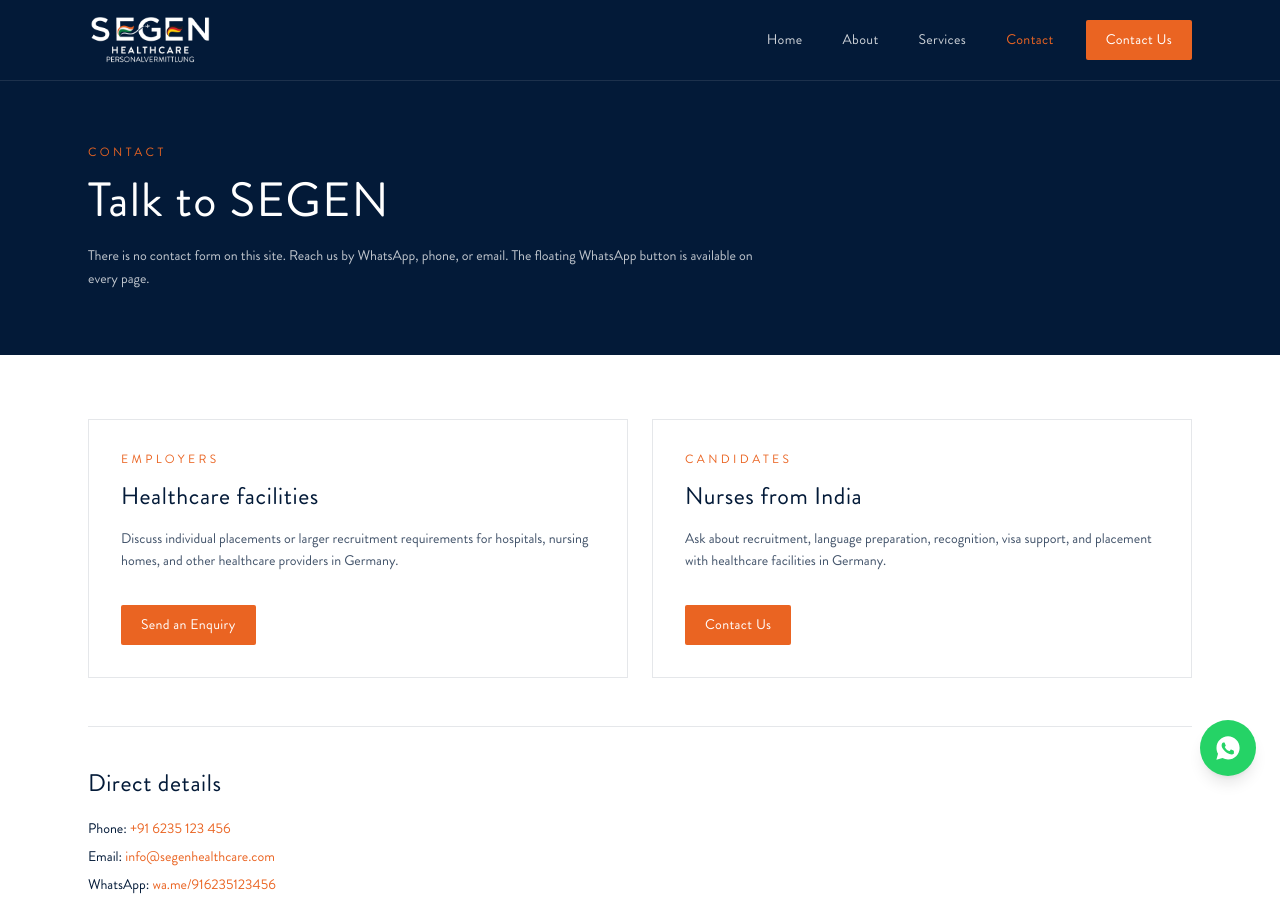
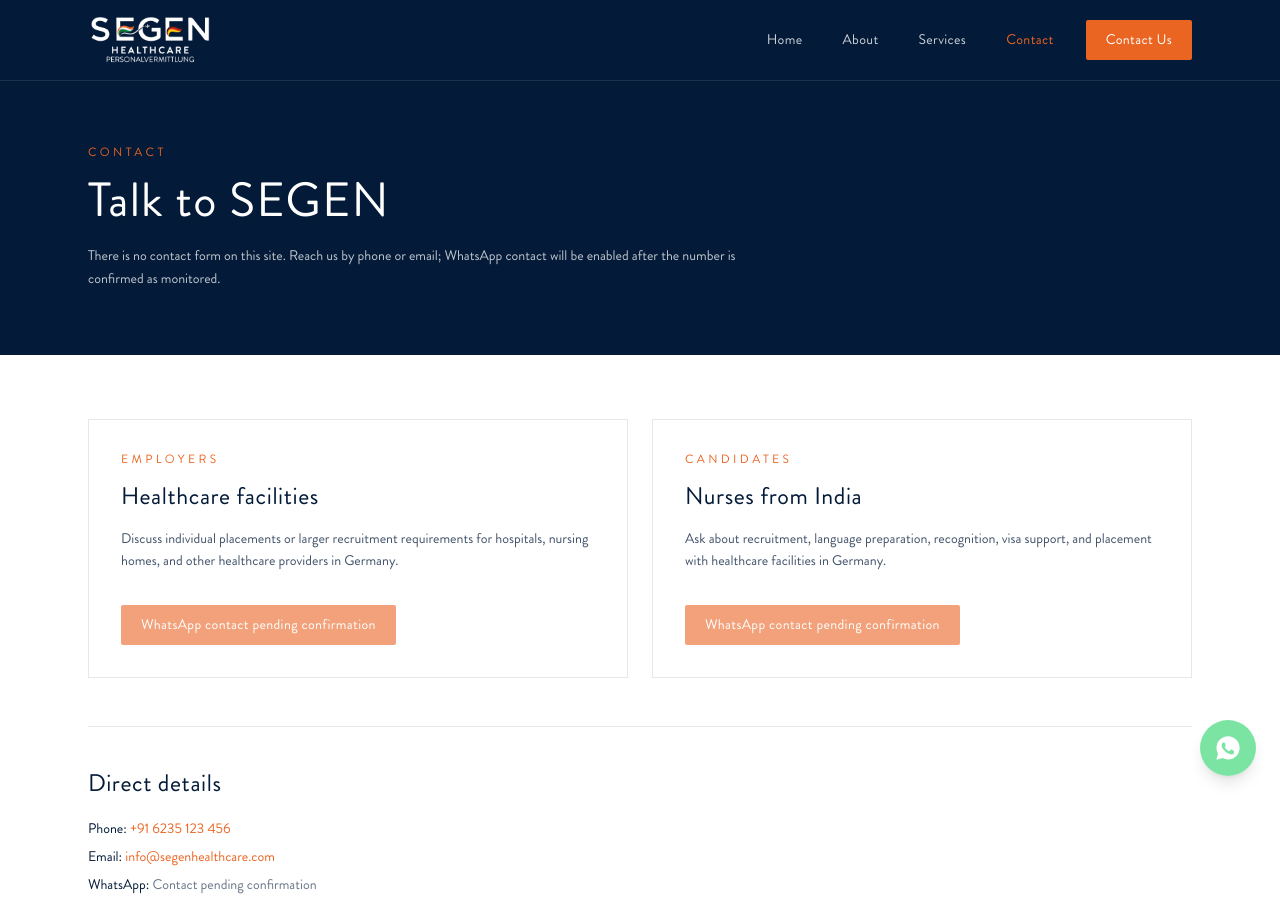
Before and after one commit to Pulsencode/segen, a website: page contact/index.html in a window 1280 px wide. Shown: the top 898 px of the page. Drawn offline with Linux system fonts and the light colour scheme.

Commit message:
Agent Host changes for agents/project-status-update-and-completion

```diff
--- a/contact/index.html
+++ b/contact/index.html
@@ -26,7 +26,7 @@
           <p class="section-kicker">Contact</p>
           <h1 class="mt-4 text-4xl tracking-wide sm:text-5xl">Talk to SEGEN</h1>
           <p class="mt-5 max-w-2xl text-sm leading-relaxed text-white/75">
-            There is no contact form on this site. Reach us by WhatsApp, phone, or email. The floating WhatsApp button is available on every page.
+            There is no contact form on this site. Reach us by phone or email; WhatsApp contact will be enabled after the number is confirmed as monitored.
           </p>
         </div>
       </section>
@@ -39,7 +39,7 @@
             <p class="mt-4 text-sm leading-relaxed text-segen-navy/75">
               Discuss individual placements or larger recruitment requirements for hospitals, nursing homes, and other healthcare providers in Germany.
             </p>
-            <a class="btn-primary mt-8" href="https://wa.me/916235123456" target="_blank" rel="noopener noreferrer">Send an Enquiry</a>
+            <span class="btn-primary mt-8 cursor-not-allowed opacity-60" aria-disabled="true" title="WhatsApp contact pending confirmation">WhatsApp contact pending confirmation</span>
           </article>
           <article class="border border-segen-navy/10 p-8">
             <p class="section-kicker">Candidates</p>
@@ -47,7 +47,7 @@
             <p class="mt-4 text-sm leading-relaxed text-segen-navy/75">
               Ask about recruitment, language preparation, recognition, visa support, and placement with healthcare facilities in Germany.
             </p>
-            <a class="btn-primary mt-8" href="https://wa.me/916235123456" target="_blank" rel="noopener noreferrer">Contact Us</a>
+            <span class="btn-primary mt-8 cursor-not-allowed opacity-60" aria-disabled="true" title="WhatsApp contact pending confirmation">WhatsApp contact pending confirmation</span>
           </article>
         </div>
 
@@ -56,7 +56,7 @@
           <ul class="mt-5 space-y-2 text-sm">
             <li>Phone: <a class="text-segen-orange hover:underline" href="tel:+916235123456">+91 6235 123 456</a></li>
             <li>Email: <a class="text-segen-orange hover:underline" href="mailto:info@segenhealthcare.com">info@segenhealthcare.com</a></li>
-            <li>WhatsApp: <a class="text-segen-orange hover:underline" href="https://wa.me/916235123456" target="_blank" rel="noopener noreferrer">wa.me/916235123456</a></li>
+            <li>WhatsApp: <span class="text-segen-navy/60" title="WhatsApp contact pending confirmation">Contact pending confirmation</span></li>
           </ul>
           <p class="mt-6 text-xs text-segen-navy/50">Office address is not displayed pending verification.</p>
         </div>
--- a/partials/footer.html
+++ b/partials/footer.html
@@ -39,13 +39,12 @@
   </div>
 </footer>
 
-<a
-  class="fixed bottom-5 right-5 z-50 inline-flex h-14 w-14 items-center justify-center rounded-full bg-[#25D366] shadow-lg transition hover:scale-105 sm:bottom-6 sm:right-6"
-  href="https://wa.me/916235123456"
-  target="_blank"
-  rel="noopener noreferrer"
-  aria-label="Chat with SEGEN on WhatsApp"
+<span
+  class="fixed bottom-5 right-5 z-50 inline-flex h-14 w-14 cursor-not-allowed items-center justify-center rounded-full bg-[#25D366]/60 shadow-lg sm:bottom-6 sm:right-6"
+  role="img"
+  aria-label="WhatsApp contact pending confirmation"
+  title="WhatsApp contact pending confirmation"
   style="margin-bottom: env(safe-area-inset-bottom); margin-right: env(safe-area-inset-right);"
 >
   <img src="/assets/icons/whatsapp.svg" alt="" class="h-7 w-7" width="28" height="28" />
-</a>
+</span>
```
Also changed, not shown: index.html (+1 -1 lines), privacy-policy/index.html (+1 -1 lines), services/index.html (+1 -1 lines), css/styles.css.
